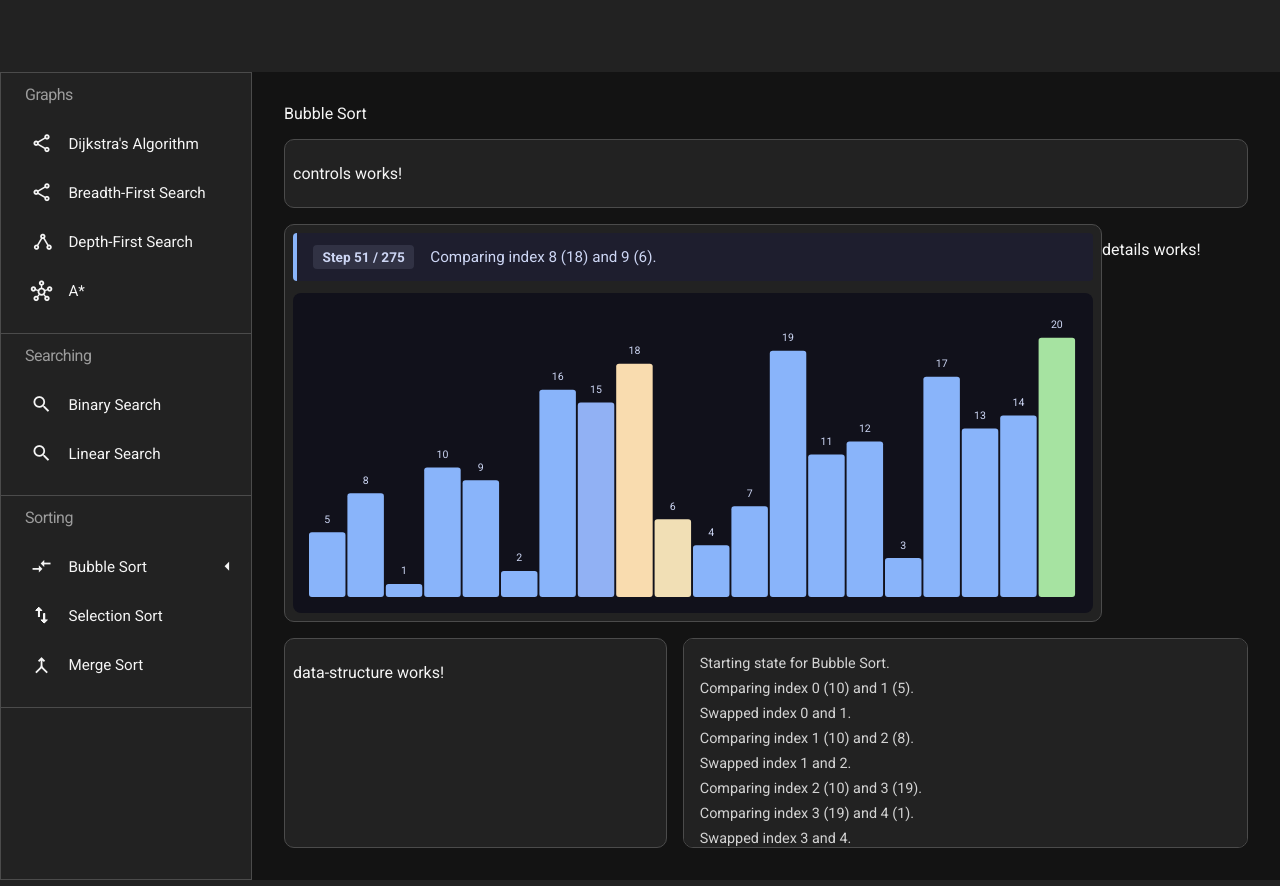
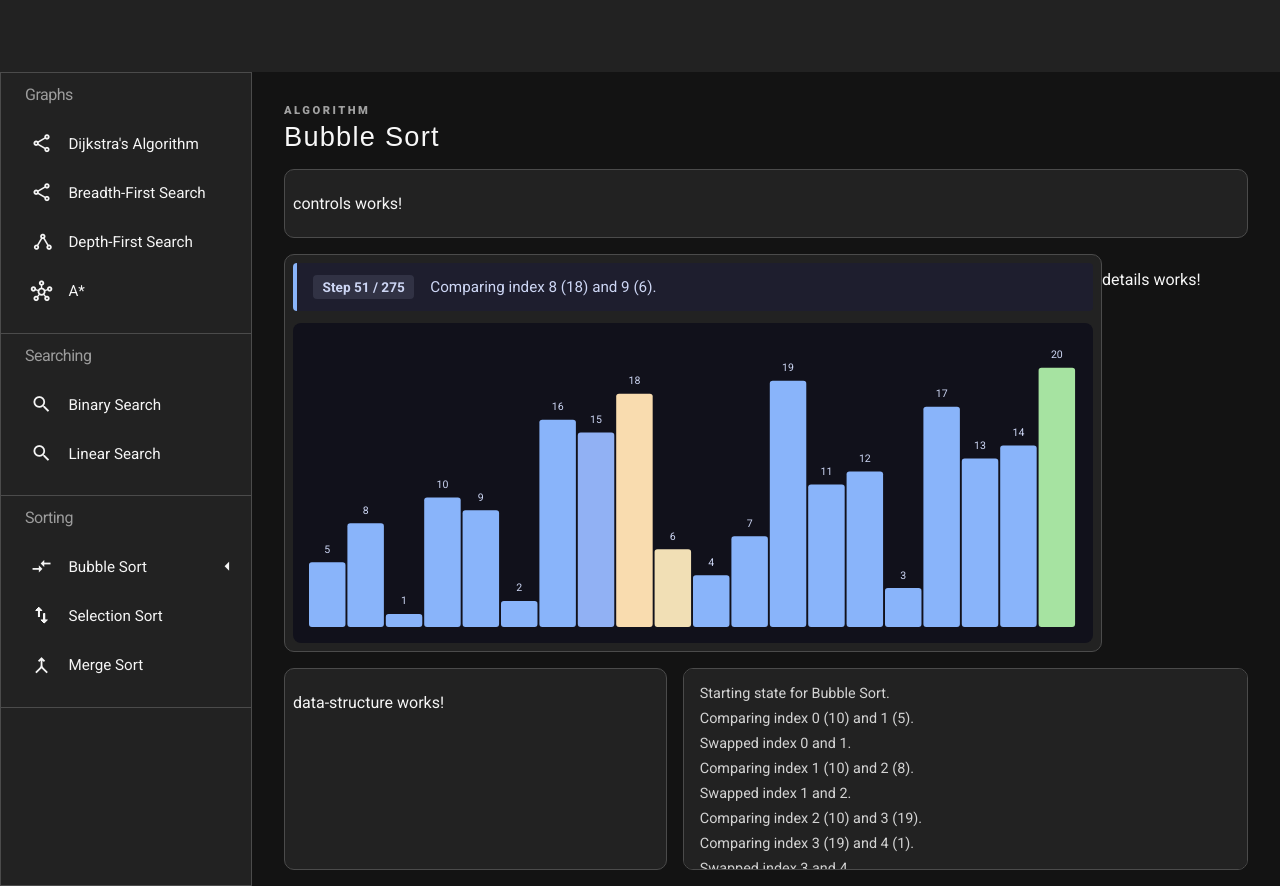
Before and after one commit to flavia3107/algorithm-visualizer, an Angular app: page / in a window 1280 px wide. Built offline with nearby package versions, Linux system fonts and the light colour scheme.

Commit message:
Algorithm-Visualizer: Log - P7

```diff
--- a/src/app/app.html
+++ b/src/app/app.html
@@ -6,7 +6,8 @@
 		<app-sidenav />
 	</div>
 	<div class="content flex-column">
-		<span>{{activeView().name}}</span>
+		<div class="subtitle">Algorithm</div>
+		<span class="algorithm-title">{{activeView().name}}</span>
 		<div class="flex-row controls section">
 			<app-controls />
 
--- a/src/app/app.scss
+++ b/src/app/app.scss
@@ -19,11 +19,11 @@
 	flex: 1;
 	background-color: $bg-carbon;
 	gap: 1rem;
-	padding: 2rem;
+	padding: 2rem 2rem 1rem;
 }
 
 .execution-log {
-	max-height: 12rem;
+	max-height: 11.5rem;
 	overflow: auto;
 	width: 60%;
 }
@@ -35,3 +35,19 @@
 .data-log {
 	gap: 1rem;
 }
+
+.algorithm-title {
+	font-size: 1.7rem;
+	color: #f8f8f8;
+	letter-spacing: 1.25px;
+	font-family: sans-serif;
+	margin-top: -0.75rem;
+}
+
+.subtitle {
+	text-transform: uppercase;
+	font-size: 0.7rem;
+	font-weight: 900;
+	letter-spacing: 2.5px;
+	color: #a1a1a1;
+}
--- a/src/styles.scss
+++ b/src/styles.scss
@@ -44,3 +44,22 @@ body {
 	border: 0.5px solid $border-color;
 	background-color: $bg-dark-gray;
 }
+
+::-webkit-scrollbar {
+	height: 9px;
+	width: 9px;
+}
+
+::-webkit-scrollbar-thumb {
+	background: #676767;
+	width: 9px;
+}
+
+::-webkit-scrollbar-track {
+	background: transparent;
+	width: 9px;
+}
+
+::-webkit-scrollbar-corner {
+	background: transparent;
+}
```
